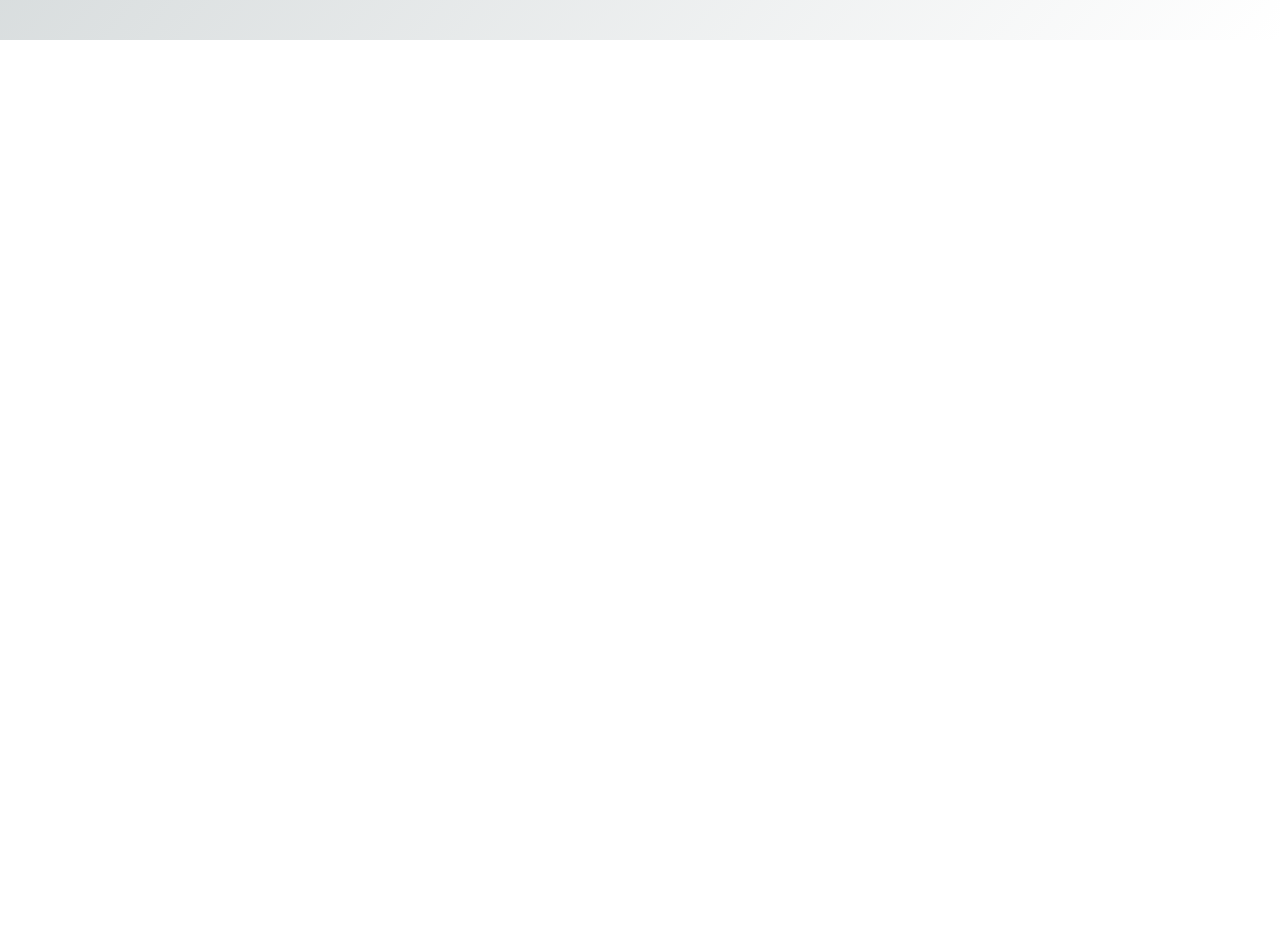
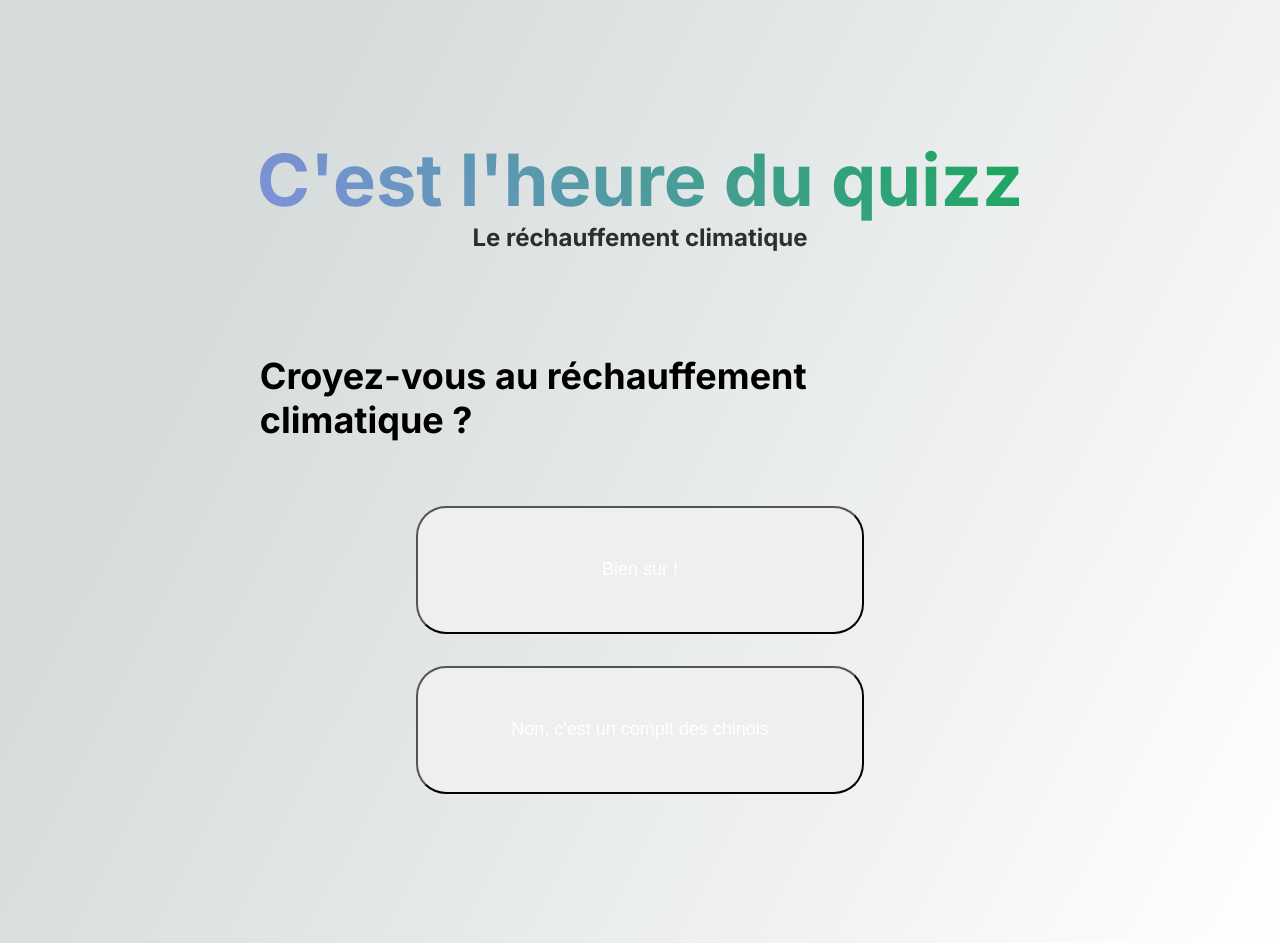
Before and after one commit to Lhokamn/stardust-programers, a Next.js app: page / in a window 1280 px wide. Shown: the part 1560-2503 px from the top of the page. Before the commit the page ends 1600 px from the top, so only its background shows below. Built offline with nearby package versions, Linux system fonts and the light colour scheme.

Commit message:
ajout Corentin

```diff
--- /dev/null
+++ b/app/components/quizz/quizz.component.tsx
@@ -0,0 +1,53 @@
+'use client';
+
+import { QuizzPropsType, QuizzQuestionType } from '@/app/types/quizz/quizz.type';
+import styles from './quizz.module.css'
+import { useState } from 'react';
+
+
+
+
+export default function QuestionSection({questions}: QuizzPropsType){
+    const [count,setCount]= useState(0);
+    const [quizCompleted, setQuizCompleted] = useState(false);
+
+    const handleButtonClick = () => {
+        if (count < questions.length - 1) {
+            setCount((prevCount) => prevCount + 1);
+        } else {
+            setQuizCompleted(true);
+        }
+      };
+
+    return(
+        <div className={styles.QuizzRoot}>
+            {quizCompleted ? (
+                <div>
+                    <h3>Quiz Terminé</h3>
+                    <p>Merci d'avoir répondu à toutes les questions!</p>
+                </div>
+        ) : (
+        <div className={styles.QuizzRoot}>
+            <h3>{questions[count].question}</h3>
+            <div className={styles.ButtonContainer}>
+                {questions[count].answers.map((answer: string ) => <button className={styles.ButtonQuizz} aria-label={answer} onClick={handleButtonClick}>{answer}</button>)}
+            </div>
+        </div>
+        )}
+        </div>
+
+    )
+
+
+}
+
+{/* <div className={styles.QuizzRoot}>
+            {questions.map((question: QuizzQuestionType) => {
+                return (
+                    <>
+                        <h3>{question.question}</h3>
+                        {question.answers.map((answer: string ) => <button className={styles.BouttonQuizz}>{answer}</button>)}
+                    </>
+                )
+            })}
+        </div> */}
--- /dev/null
+++ b/app/components/quizz/quizz.module.css
@@ -0,0 +1,34 @@
+.QuizzRoot{
+    display: flex;
+    margin: 2%;
+    flex-direction: column;
+    align-items: center;
+}
+
+
+.ButtonQuizz{
+    color : white;
+    font-size: 18px;
+    /* flex: 1; */
+    width: 100%;
+    height: 40%;
+    border-radius: 30px;
+
+}
+
+.QuizzRoot h3 {
+    margin-right: 1.5rem;
+    font-size: 36px;
+    margin-bottom: 3rem;
+    margin-top: 4rem;
+}
+
+.ButtonContainer {
+    display: flex;
+    flex-direction: column;
+    align-items: center;
+    height: 40vh;
+    width: 35vw;
+    justify-content: space-around;
+
+}
--- /dev/null
+++ b/app/data/quizz.data.ts
@@ -0,0 +1,6 @@
+import { QuizzQuestionType } from '../types/quizz/quizz.type';
+
+export const q: QuizzQuestionType[] = [
+    {question: 'Croyez-vous au réchauffement climatique ?',answers : ['Bien sur !','Non, c\'est un complt des chinois'],correctAnswer:'Connard'},
+    {question: 'Aimez-vous avez très très très chaud ?', answers : ['Oui, Je suis un bandeur d\'été','Non, je suis un bandeur d\'hiver'], correctAnswer:'Oui, Je suis un bandeur d\'hiver'}
+];
--- a/app/page.tsx
+++ b/app/page.tsx
@@ -1,6 +1,7 @@
 import HeroSection from './components/hero-section/hero-section.component';
 import styles from './page.module.css'
 import KeyboardArrowDownRoundedIcon from '@mui/icons-material/KeyboardArrowDownRounded';
+import Quizz from './pages/quizz/quizzPage';
 
 export default function Home() {
 
@@ -17,6 +18,7 @@ export default function Home() {
       <div className={styles.fullPageWrapper}>
         <HeroSection></HeroSection>
       </div>
+      <Quizz></Quizz>
     </main>
   )
 }
--- /dev/null
+++ b/app/pages/quizz/quizzPage.module.css
@@ -0,0 +1,21 @@
+.main {
+    display: flex;
+    flex-direction: column;
+    align-items: center;
+    padding: 6rem;
+    min-height: 100dvh;
+    background-color: transparent;
+
+  }
+
+  .title {
+    font-size: 8rem;
+    font-size: 72px;
+    background: -webkit-linear-gradient(45deg, rgb(var(--title-start-rgb)), rgb(var(--title-end-rgb)));
+    -webkit-background-clip: text;
+    -webkit-text-fill-color: transparent;
+  }
+
+  .subTitle {
+    color: rgba(var(--sub-title-rgba));
+  }
--- /dev/null
+++ b/app/pages/quizz/quizzPage.tsx
@@ -0,0 +1,15 @@
+import { count } from 'console';
+import QuestionSection from '@/app/components/quizz/quizz.component';
+import styles from './quizzPage.module.css'
+import { q } from '@/app/data/quizz.data'
+
+export default function Quizz() {
+
+    return (
+      <main className={styles.main}>
+        <h1 className={styles.title}>C'est l'heure du quizz</h1>
+        <h2 className={styles.subTitle}>Le réchauffement climatique</h2>
+        <QuestionSection questions={q} ></QuestionSection>
+      </main>
+    )
+  }
```
Also changed, not shown: app/types/quizz/quizz.type.ts (added, +9 -0 lines).
